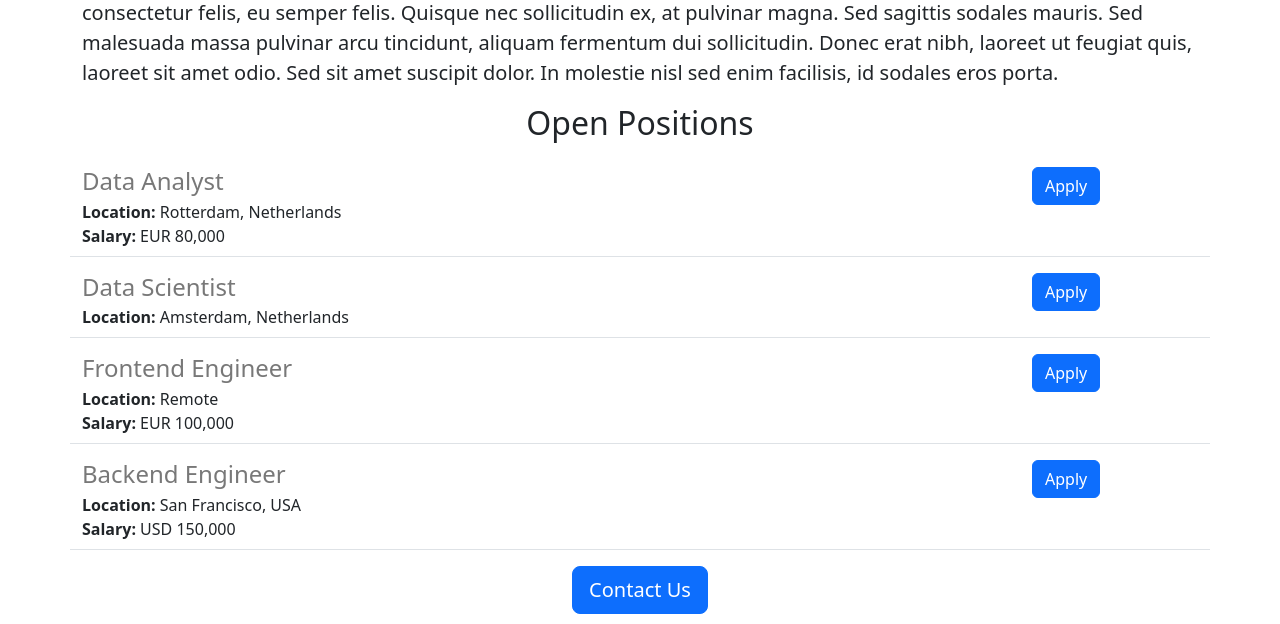
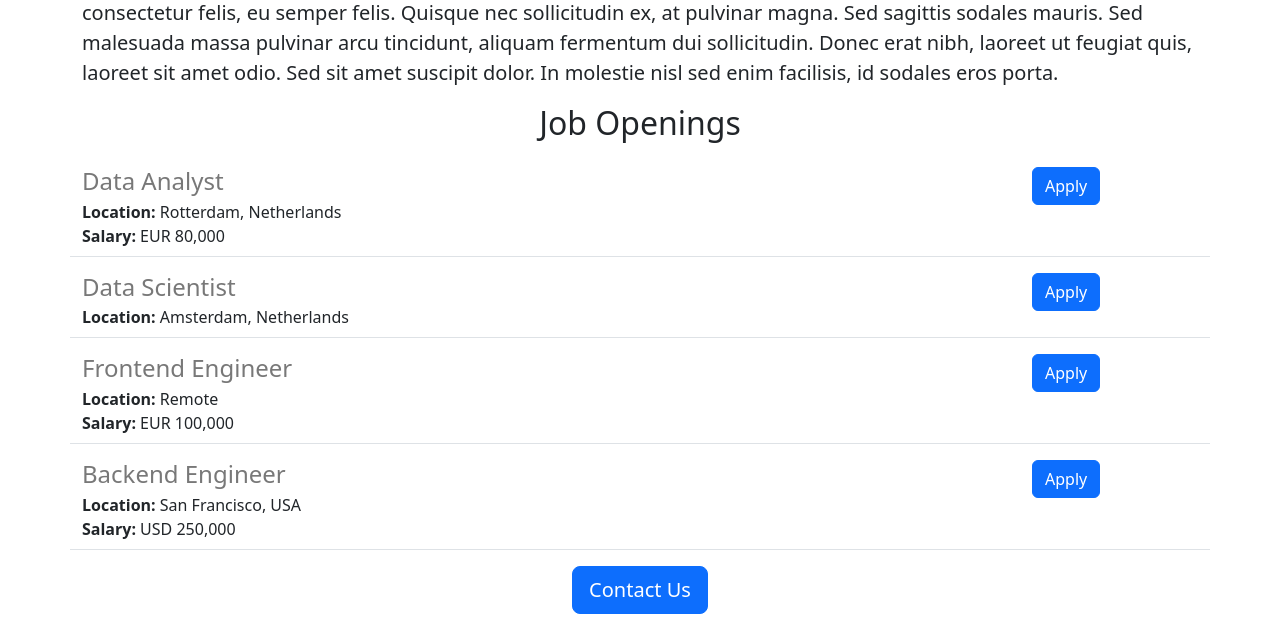
Before and after one commit to abellosimon/flask-career-site-v2, a Flask app: page / in a window 1280 px wide. Shown: the part 572-1196 px from the top of the page. Run offline with Flask 3, Linux system fonts and the light colour scheme.

Commit message:
Changed Job Openings

```diff
--- a/app.py
+++ b/app.py
@@ -20,7 +20,7 @@ JOBS = [{
     'id': 4,
     'title': 'Backend Engineer',
     'location': 'San Francisco, USA',
-    'salary': 'USD 150,000'
+    'salary': 'USD 250,000'
 }]
 
 
--- a/templates/home.html
+++ b/templates/home.html
@@ -15,7 +15,7 @@
     <img class="img-fluid" id="banner" src="/static/banner.jpg" >
     <h2 h1 class="text-center mt-2 mb-4">About Career Site</h2>
     <p class="lead">Lorem ipsum dolor sit amet, consectetur adipiscing elit. In quis dapibus quam. Ut quis urna vel quam tempus lobortis quis at lacus. Donec imperdiet nibh non commodo sollicitudin. In congue leo et tincidunt sodales. Maecenas finibus consectetur felis, eu semper felis. Quisque nec sollicitudin ex, at pulvinar magna. Sed sagittis sodales mauris. Sed malesuada massa pulvinar arcu tincidunt, aliquam fermentum dui sollicitudin. Donec erat nibh, laoreet ut feugiat quis, laoreet sit amet odio. Sed sit amet suscipit dolor. In molestie nisl sed enim facilisis, id sodales eros porta.</p>
-    <h2 class="text-center mt-2 mb-4">Open Positions</h2>
+    <h2 class="text-center mt-2 mb-4">Job Openings</h2>
     <p>
         <!--templating syntaxt from flask to add dynamic data into html  -->
       {% for job in jobs %}
```
